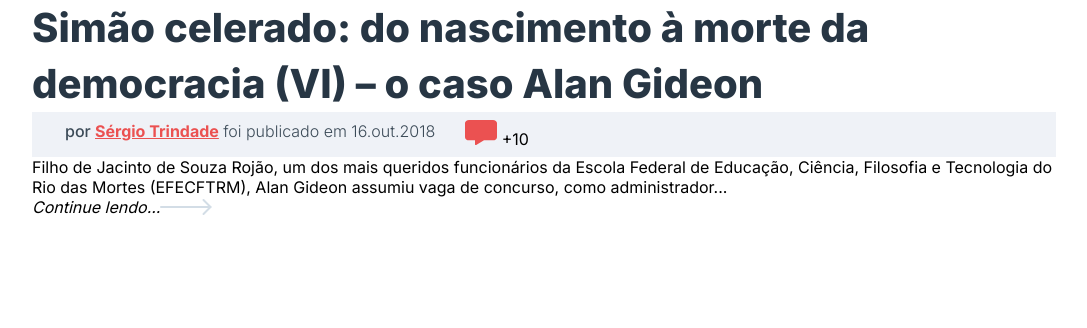
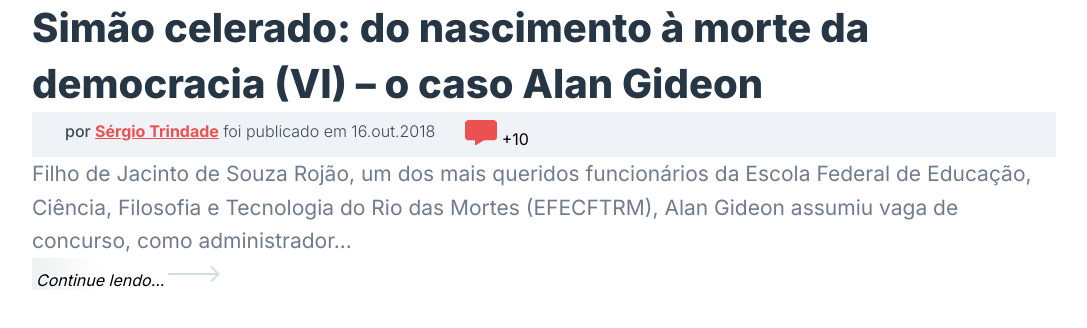
Before and after one commit to DaGitFella/montagem_git_1, a plain HTML site: page index.html in a window 1280 px wide. Shown: the whole page, without its empty margins (96-1183 px from the left). Drawn offline with Linux system fonts and the light colour scheme.

Commit message:
Adição de classes

```diff
--- a/assets/css/style.css
+++ b/assets/css/style.css
@@ -12,7 +12,7 @@
 }
 
 html {
-  font-family: "Inter", "sans-serif";
+  font-family: "Inter", sans-serif;
 }
 
 .container {
@@ -131,3 +131,18 @@ html {
 .noticia .autor p .texto-leve {
   font-weight: 300;
 }
+
+.noticia .texto-noticia {
+  color: #707C8C;
+  font-size: 21px;
+  line-height: 160%; /* 33.6px */
+}
+
+.noticia .continue-lendo {
+
+}
+
+.noticia .continue-lendo .gradient {
+  padding: 12px 4px 0 4px;
+  background: linear-gradient(90deg, #EFF0F2 0%, rgba(249, 250, 252, 0.00) 50.31%);
+}
--- a/index.html
+++ b/index.html
@@ -37,8 +37,8 @@
           queridos funcionários da Escola Federal de Educação, Ciência, Filosofia
           e Tecnologia do Rio das Mortes (EFECFTRM), Alan Gideon assumiu vaga de
           concurso, como administrador...</p>
-        <article class="contine-lendo flex">
-          <em>Continue lendo...</em>
+        <article class="continue-lendo flex">
+          <div class="gradient flex align"><em>Continue lendo...</em></div>
           <img src="assets/img/seta-cinza.svg" alt class="seta-cinza">
         </article>
       </div>
```
